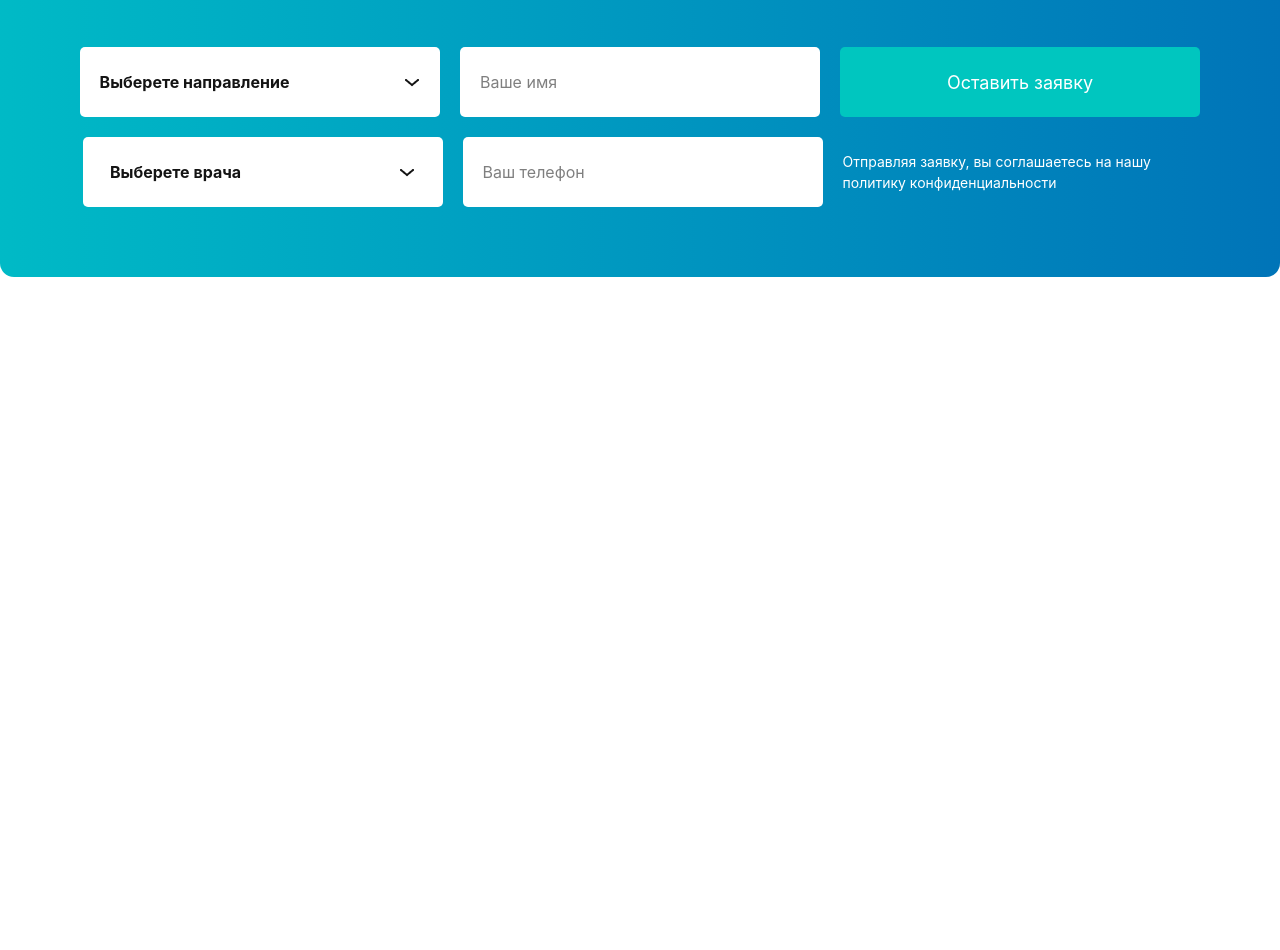
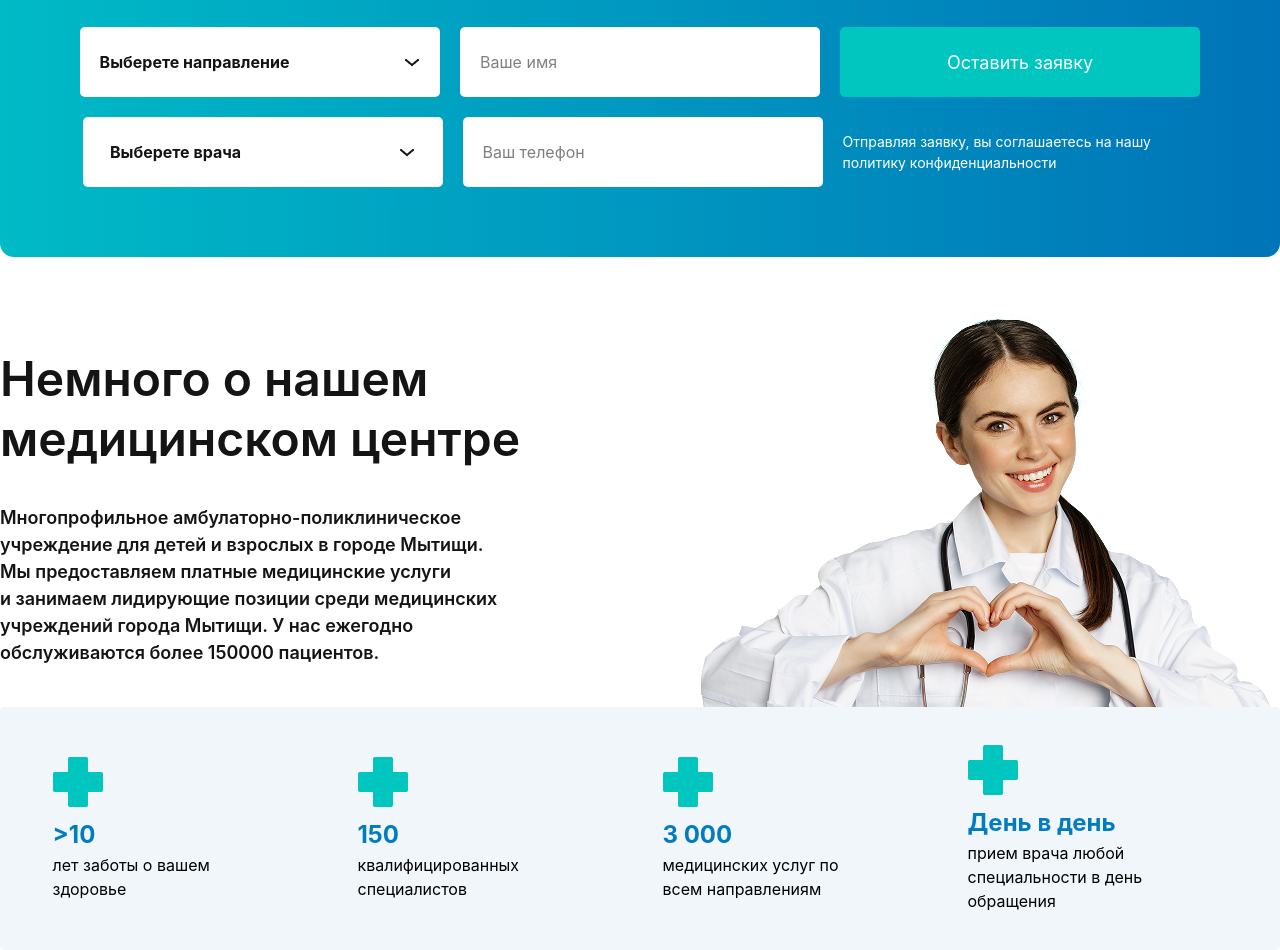
Before and after one commit to maga76/exam-week_4, a website: page index.html in a window 1280 px wide. Shown: the part 1941-2891 px from the top of the page. Before the commit the page ends 2218 px from the top, so only its background shows below. Drawn offline with nearby package versions, Linux system fonts and the light colour scheme; files that its build step writes are made by us from their sources.

Commit message:
commit5_zarina

```diff
--- a/index.html
+++ b/index.html
@@ -128,7 +128,7 @@
                  <button class="text-[white] rounded-[5px] lg:w-[246px] w-[281px] h-[61px] lg:h-[54px] bg-[#00578A] font-bold">Все врачи</button>
             </div>
          </section>
-         <section class="rounded-[14px] max-w-[1350px] m-auto bg-gradient-to-r  pt-[30px] pb-[70px] lg:pt-[70px] from-[#00BAC6] to-[#0074B8]  mt-[20px]">
+         <section class="rounded-[14px] max-w-[1350px] m-auto bg-gradient-to-r  pt-[30px] pb-[70px] lg:pt-[70px] from-[#00BAC6] to-[#0074B8]  mt-[2 0px]">
             <div class="lg:flex  items-center lg:pl-0 pl-[20px] justify-around mb-[50px]">
                 <h1 class="text-[white] lg:text-[48px] font-semibold text-[32px] w-[200px] lg:w-[536px]">Записаться на приём</h1>
             <p class="text-[white] text-[20px] w-[330px]">Оставьте заявку и мы свяжемся с вами в ближайшее время</p>
@@ -152,6 +152,35 @@
                 <p class="text-[#141414] w-[355px] text-[white] text-[14px]">Отправляя заявку, вы соглашаетесь на нашу политику конфиденциальности</p>
             </div>
          </section>
+         <section class="max-w-[1350px] m-auto mt-[50px] flex items-center justify-center flex-wrap lg:justify-between">
+            <aside class="text-[#141414] ">
+                <h1 class="lg:text-[48px] font-semibold w-[353px] text-[34px] lg:w-[566px] leading-tight">Немного о нашем медицинском центре</h1>
+                <p class="text-[18px] font-semibold w-[353px] mt-[20px] lg:mt-[35px] lg:w-[559px]">Многопрофильное амбулаторно-поликлиническое учреждение для детей и взрослых в городе Мытищи. Мы предоставляем платные медицинские услуги и занимаем лидирующие позиции среди медицинских учреждений города Мытищи. У нас ежегодно обслуживаются более 150000 пациентов.</p>
+            </aside>
+            <img class="hidden lg:block" src="./src/images/image (7).png" alt="">
+        <div class="lg:w-[1350px]  w-full lg:h-[243px] bg-[#F0F6F9] h-[500px] rounded-[5px] items-center flex flex-wrap lg:mt-0 mt-[30px] lg:pl-0  pl-[20px] justify-around">
+          <div>
+            <img src="./src/images/cross.png" alt="" />
+            <p class="text-[24px] text-[#017CC1] font-bold mt-[10px]">>10</p>
+            <p class="text-[16px] w-[137px] lg:w-[200px] font-normal">лет заботы о вашем здоровье</p>
+          </div>
+          <div>
+            <img src="./src/images/cross.png" alt="" />
+            <p class="text-[24px] text-[#017CC1] font-bold mt-[10px]">150</p>
+            <p class="text-[16px] w-[200px] font-normal">квалифицированных специалистов</p>
+          </div>
+          <div>
+            <img src="./src/images/cross.png" alt="" />
+            <p class="text-[24px] text-[#017CC1] font-bold mt-[10px]">3 000</p>
+            <p class="text-[16px] w-[137px] lg:w-[200px] font-normal"> медицинских услуг по всем направлениям</p>
+          </div>
+          <div>
+            <img src="./src/images/cross.png" alt="" />
+            <p class="text-[24px] text-[#017CC1] font-bold mt-[10px]">День в день </p>
+            <p class="text-[16px] w-[140px] lg:w-[260px] font-normal">прием врача любой специальности в день обращения</p>
+          </div>
+        </div>
+         </section>
     </main>
 </body>
 
```
Also changed, not shown: src/images/cross.png (added), src/images/image (7).png (added).
